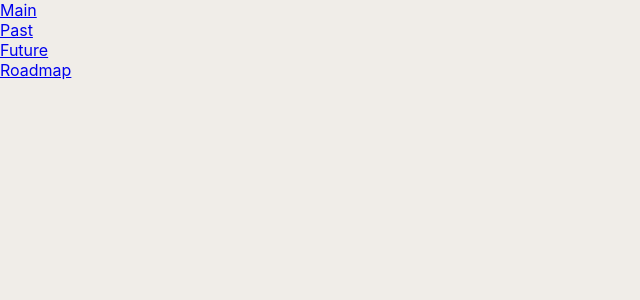
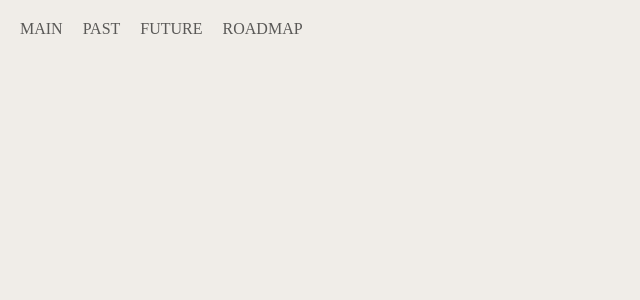
Before and after one commit to Beoning/my-project, a React (Create React App) app: page / in a window 1280 px wide. Shown: the top 300 px of the page, without its empty margins (0-640 px from the left). Built offline with nearby package versions, Linux system fonts and the light colour scheme.

Commit message:
nav styles

```diff
--- a/src/App.js
+++ b/src/App.js
@@ -9,7 +9,9 @@ import Navbar from "./components/Navbar/Navbar";
 function App() {
   return (
     <div>
-      <Navbar />
+      <header>
+        <Navbar />
+      </header>
       <div>
         <Route path="/main" render={() => <Main />} />
         <Route path="/past" render={() => <Past />} />
--- /dev/null
+++ b/src/components/Navbar/Navbar.css
@@ -0,0 +1,24 @@
+.nav {
+  margin: 20px;
+}
+
+.menu {
+  display: flex;
+  margin-left: 0;
+  padding-left: 0;
+}
+
+.menuItem {
+  list-style-type: none;
+  margin-right: 20px;
+}
+
+.menuItem:hover {
+  border: 1px solid black;
+  border-radius: 20px;
+}
+
+.a {
+  text-decoration: none;
+  color: #595856;
+}
--- a/src/components/Navbar/Navbar.jsx
+++ b/src/components/Navbar/Navbar.jsx
@@ -1,21 +1,32 @@
 import React from "react";
 import { NavLink } from "react-router-dom";
+import "./Navbar.css";
 
 const Navbar = () => {
   return (
-    <nav>
-      <div>
-        <NavLink to="/main">Main</NavLink>
-      </div>
-      <div>
-        <NavLink to="/past">Past</NavLink>
-      </div>
-      <div>
-        <NavLink to="/future">Future</NavLink>
-      </div>
-      <div>
-        <NavLink to="/roadmap">Roadmap</NavLink>
-      </div>
+    <nav className="nav">
+      <ul className="menu">
+        <li className="menuItem">
+          <NavLink to="/main" className="a">
+            MAIN
+          </NavLink>
+        </li>
+        <li className="menuItem">
+          <NavLink to="/past" className="a">
+            PAST
+          </NavLink>
+        </li>
+        <li className="menuItem">
+          <NavLink to="/future" className="a">
+            FUTURE
+          </NavLink>
+        </li>
+        <li className="menuItem">
+          <NavLink to="/roadmap" className="a">
+            ROADMAP
+          </NavLink>
+        </li>
+      </ul>
     </nav>
   );
 };
--- a/src/index.css
+++ b/src/index.css
@@ -1,11 +1,13 @@
 body {
   margin: 0;
-  font-family: -apple-system, BlinkMacSystemFont, "Segoe UI", "Roboto", "Oxygen",
+  /* font-family: -apple-system, BlinkMacSystemFont, "Segoe UI", "Roboto", "Oxygen",
     "Ubuntu", "Cantarell", "Fira Sans", "Droid Sans", "Helvetica Neue",
-    sans-serif;
+    sans-serif; */
+  font-family: Self Modern Regular;
   -webkit-font-smoothing: antialiased;
   -moz-osx-font-smoothing: grayscale;
   background-color: #f0ede8;
+  box-sizing: border-box;
 }
 
 code {
```
